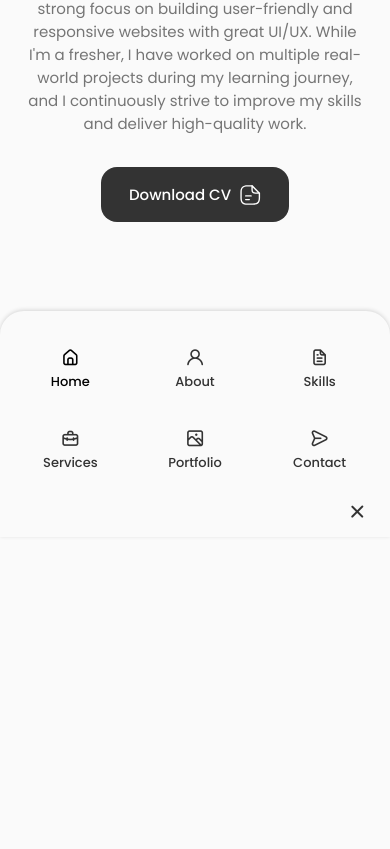
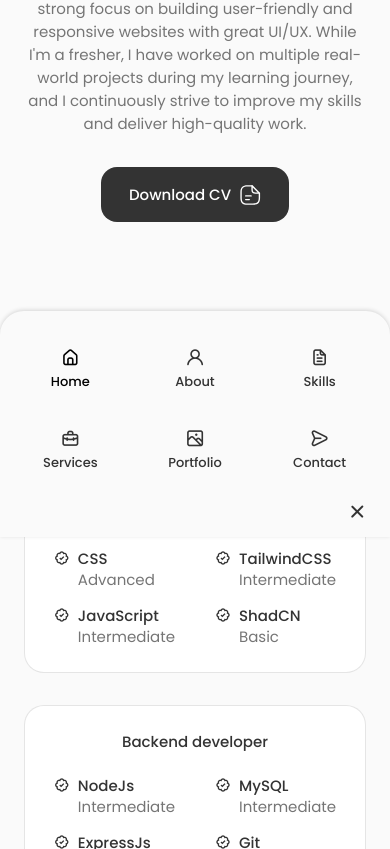
Before and after one commit to CSPEDITOR/Portfolio, a React (Vite) app: page / in a window 390 px wide. Shown: the part 1151-2000 px from the top of the page. Before the commit the page ends 1485 px from the top, so only its background shows below. Built offline with nearby package versions, Linux system fonts and the light colour scheme.

Commit message:
Added Skills section with responsive layout.

```diff
--- a/src/App.jsx
+++ b/src/App.jsx
@@ -2,6 +2,7 @@
 import About from './components/about/About'
 import Header from './components/header/Header'
 import Home from './components/home/Home'
+import Skills from './components/skills/Skills'
 
 function App() {
   return (
@@ -10,6 +11,7 @@
       <main className="main">
         <Home/>
         <About/>
+        <Skills/>
       </main>
     </>
   )
--- /dev/null
+++ b/src/components/skills/Backend.jsx
@@ -0,0 +1,59 @@
+import React from 'react'
+
+const Backend = () => {
+  return (
+    <div className="skills__content">
+        <h3 className="skills__title">Backend developer</h3>
+        <div className="skills__box">
+            <div className="skills__group">
+                <div className="skills__data">
+                    <i className="bx bx-badge-check"></i>
+                    <div>
+                        <h3 className="skills__name">NodeJs</h3>
+                        <span className="skills__level">Intermediate</span>
+                    </div>
+                </div>
+                <div className="skills__data">
+                    <i className="bx bx-badge-check"></i>
+                    <div>
+                        <h3 className="skills__name">ExpressJs</h3>
+                        <span className="skills__level">Intermediate</span>
+                    </div>
+                </div>
+                <div className="skills__data">
+                    <i className="bx bx-badge-check"></i>
+                    <div>
+                        <h3 className="skills__name">MongoDB</h3>
+                        <span className="skills__level">Intermediate</span>
+                    </div>
+                </div>
+            </div>
+            <div className="skills__group">
+                <div className="skills__data">
+                    <i className="bx bx-badge-check"></i>
+                    <div>
+                        <h3 className="skills__name">MySQL</h3>
+                        <span className="skills__level">Intermediate</span>
+                    </div>
+                </div>
+                <div className="skills__data">
+                    <i className="bx bx-badge-check"></i>
+                    <div>
+                        <h3 className="skills__name">Git</h3>
+                        <span className="skills__level">Intermediate</span>
+                    </div>
+                </div>
+                <div className="skills__data">
+                    <i className="bx bx-badge-check"></i>
+                    <div>
+                        <h3 className="skills__name">Java</h3>
+                        <span className="skills__level">Intermediate</span>
+                    </div>
+                </div>
+            </div>
+        </div>
+    </div>
+  )
+}
+
+export default Backend
--- /dev/null
+++ b/src/components/skills/Frontend.jsx
@@ -0,0 +1,59 @@
+import React from 'react'
+
+const Frontend = () => {
+  return (
+    <div className="skills__content">
+        <h3 className="skills__title">Frontend developer</h3>
+        <div className="skills__box">
+            <div className="skills__group">
+                <div className="skills__data">
+                    <i className="bx bx-badge-check"></i>
+                    <div>
+                        <h3 className="skills__name">HTML</h3>
+                        <span className="skills__level">Advanced</span>
+                    </div>
+                </div>
+                <div className="skills__data">
+                    <i className="bx bx-badge-check"></i>
+                    <div>
+                        <h3 className="skills__name">CSS</h3>
+                        <span className="skills__level">Advanced</span>
+                    </div>
+                </div>
+                <div className="skills__data">
+                    <i className="bx bx-badge-check"></i>
+                    <div>
+                        <h3 className="skills__name">JavaScript</h3>
+                        <span className="skills__level">Intermediate</span>
+                    </div>
+                </div>
+            </div>
+            <div className="skills__group">
+                <div className="skills__data">
+                    <i className="bx bx-badge-check"></i>
+                    <div>
+                        <h3 className="skills__name">React</h3>
+                        <span className="skills__level">Intermediate</span>
+                    </div>
+                </div>
+                <div className="skills__data">
+                    <i className="bx bx-badge-check"></i>
+                    <div>
+                        <h3 className="skills__name">TailwindCSS</h3>
+                        <span className="skills__level">Intermediate</span>
+                    </div>
+                </div>
+                <div className="skills__data">
+                    <i className="bx bx-badge-check"></i>
+                    <div>
+                        <h3 className="skills__name">ShadCN</h3>
+                        <span className="skills__level">Basic</span>
+                    </div>
+                </div>
+            </div>
+        </div>
+    </div>
+  )
+}
+
+export default Frontend
--- /dev/null
+++ b/src/components/skills/Skills.jsx
@@ -0,0 +1,20 @@
+import React from 'react'
+import Frontend from './Frontend'
+import Backend from './Backend'
+import "./skills.css";
+
+const Skills = () => {
+  return (
+    <section className="skills section" id="skills">
+        <h2 className="section__title">Skills</h2>
+        <span className="section__subtitle">My technical level</span>
+
+        <div className="skills__container container grid">
+            <Frontend/>
+            <Backend/>
+        </div>
+    </section>
+  )
+}
+
+export default Skills
--- /dev/null
+++ b/src/components/skills/skills.css
@@ -0,0 +1,76 @@
+.skills__container{
+    grid-template-columns: repeat(2, 350px);
+    column-gap: 3rem;
+    justify-content: center;
+}
+
+.skills__content{
+    background-color: var(--container-color);
+    border: 1px solid rgba(0, 0, 0, 0.1);
+    padding: 2rem 4rem;
+    border-radius: 1.25rem;
+}
+
+.skills__title{
+    font-size: var(--normal-font-size);
+    font-weight: var(--font-medium);
+    text-align: center;
+    margin-bottom: var(--mb-1-5);
+}
+
+.skills__box{
+    display: flex;
+    justify-content: center;
+    column-gap: 2.5rem;
+}
+
+.skills__group{
+    display: grid;
+    align-items: flex-start;
+    row-gap: 1rem;
+}
+
+.skills__data{
+    display: flex;
+    column-gap: 0.5rem;
+}
+
+.skills .bx-badge-check{
+    font-size: 1rem;
+    color: var(--title-color);
+}
+
+.skills__name{
+    font-size: var(--normal-font-size);
+    font-weight: var(--font-medium);
+    line-height: 18px;
+}
+
+/*=============== BREAKPOINTS ===============*/
+/* For large devices */
+@media screen and (max-width: 992px) {
+  .skills__container{
+    grid-template-columns: max-content;
+    row-gap: 2rem;
+  }
+}
+
+/* For medium devices */
+@media screen and (max-width: 576px) {
+    .skills__container{
+        grid-template-columns: 1fr;
+    }
+    .skills__content{
+        padding: 1.5rem;
+    }
+}
+
+/* For small devices */
+@media screen and (max-width: 350px) {
+  .skills__box{
+    column-gap: 1.25rem;
+  }
+  .skills__name{
+    font-size: var(--small-font-size);
+  }
+}
```
